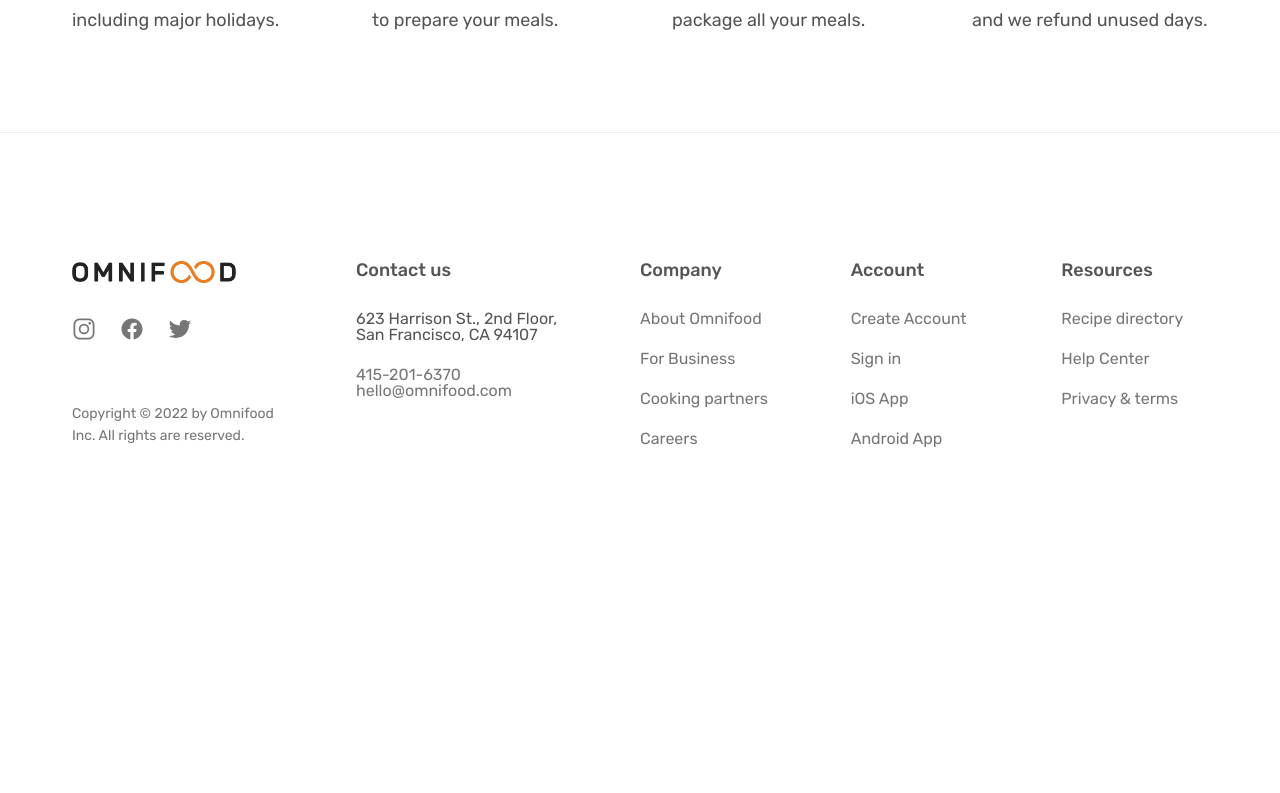
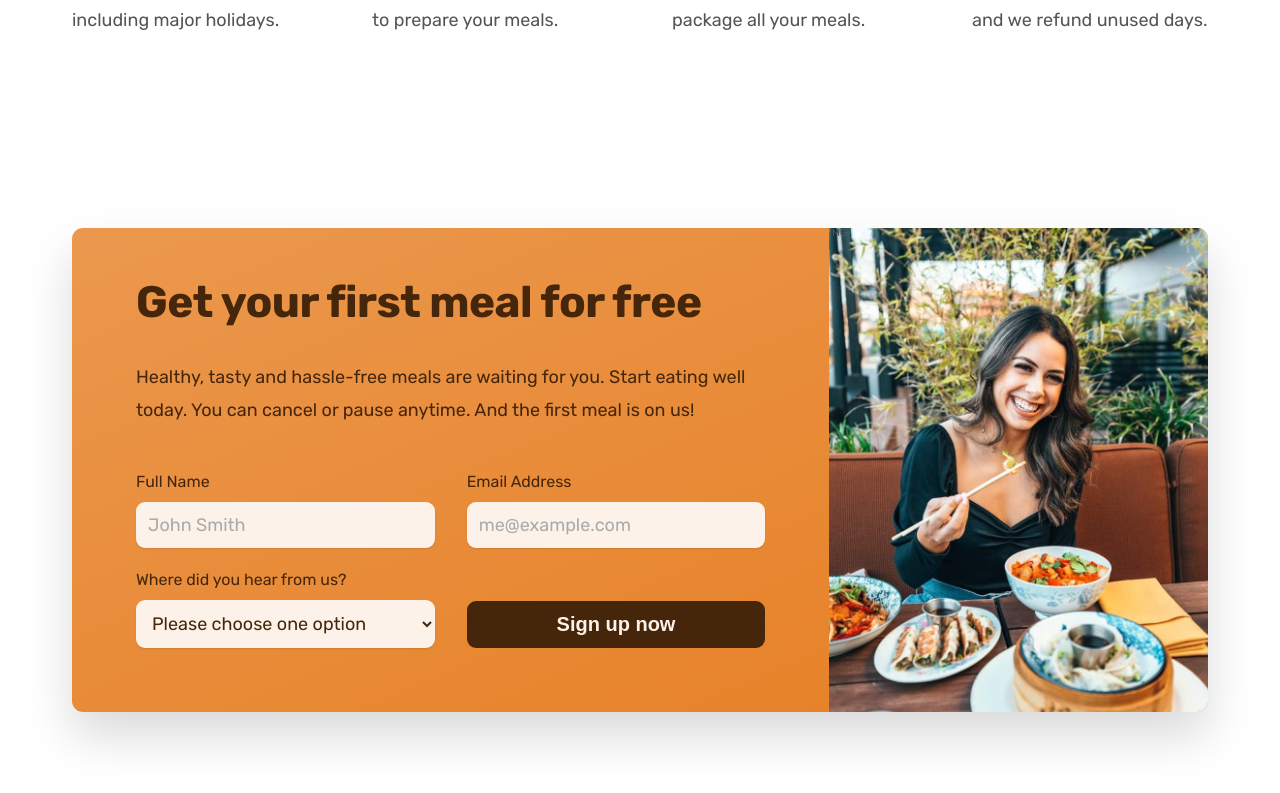
Before and after one commit to hsn2903/omnifood-react, a React (Create React App) app: page / in a window 1280 px wide. Shown: the part 5787-6580 px from the top of the page. Before the commit the page ends 6362 px from the top, so only its background shows below. Built offline with nearby package versions, Linux system fonts and the light colour scheme.

Commit message:
add cta section

```diff
--- /dev/null
+++ b/src/components/home/CallToAction.css
@@ -0,0 +1,71 @@
+.section-cta {
+  padding: 9.6rem 0;
+}
+
+.cta {
+  display: grid;
+  grid-template-columns: 2fr 1fr;
+  /* background-color: #e67e22; */
+  background-image: linear-gradient(to right bottom, #eb984e, #e67e22);
+
+  box-shadow: 0 2.4rem 4.8rem rgba(0, 0, 0, 0.15);
+  border-radius: 11px;
+  overflow: hidden;
+}
+
+.cta-text-box {
+  color: #45260a;
+  padding: 4.8rem 6.4rem 6.4rem 6.4rem;
+}
+
+.cta .heading-secondary {
+  color: #45260a;
+  margin-bottom: 3.2rem;
+}
+
+.cta-text {
+  font-size: 1.8rem;
+  line-height: 1.8;
+  margin-bottom: 4.8rem;
+}
+
+.cta-img-box {
+  background-image: linear-gradient(to right bottom, #cac0b6, #9e856f),
+    url("../../assets/img/eating.jpg");
+  background-size: cover;
+  background-position: center;
+}
+
+.cta-form {
+  display: grid;
+  grid-template-columns: 1fr 1fr;
+  column-gap: 3.2rem;
+  row-gap: 2.4rem;
+}
+
+.cta-form label {
+  display: block;
+  font-size: 1.6rem;
+  font-weight: 5500;
+  margin-bottom: 1.2rem;
+}
+.cta-form input,
+.cta-form select {
+  width: 100%;
+  padding: 1.2rem;
+  font-size: 1.8rem;
+  font-family: inherit;
+  color: inherit;
+  border: none;
+  background-color: #fdf2e9;
+  border-radius: 9px;
+  box-shadow: 0 1px 2px rgba(0, 0, 0, 0.1);
+}
+.cta-form input::placeholder {
+  color: #aaa;
+}
+
+.cta *:focus {
+  outline: none;
+  box-shadow: 0 0 0 0.8rem hsla(26, 84%, 95%, 0.5);
+}
--- /dev/null
+++ b/src/components/home/CallToAction.js
@@ -0,0 +1,70 @@
+import "./CallToAction.css";
+import eatingImage from "../../assets/img/eating.jpg";
+
+const CallToAction = () => {
+  return (
+    <section className="section-cta">
+      <div className="container">
+        <div className="cta">
+          <div className="cta-text-box">
+            <h2 className="heading-secondary">Get your first meal for free</h2>
+            <p className="cta-text">
+              Healthy, tasty and hassle-free meals are waiting for you. Start
+              eating well today. You can cancel or pause anytime. And the first
+              meal is on us!
+            </p>
+
+            <form className="cta-form" action="#">
+              <div>
+                <label htmlFor="fullname">Full Name</label>
+                <input
+                  type="text"
+                  id="fullname"
+                  placeholder="John Smith"
+                  required
+                />
+              </div>
+
+              <div>
+                <label htmlFor="email">Email Address</label>
+                <input
+                  type="email"
+                  id="email"
+                  placeholder="me@example.com"
+                  required
+                />
+              </div>
+
+              <div>
+                <label htmlFor="select-where">
+                  Where did you hear from us?
+                </label>
+                <select name="" id="select-where" required>
+                  <option value="">Please choose one option</option>
+                  <option value="friends">Friends and family</option>
+                  <option value="youtube">Youtube video</option>
+                  <option value="podcasts">Podcasts</option>
+                  <option value="other">Other</option>
+                </select>
+              </div>
+
+              <button type="submit" className="btn btn--form">
+                Sign up now
+              </button>
+            </form>
+          </div>
+          <div
+            className="cta-img-box"
+            role="img"
+            aria-label="Woman enjoying food"
+            style={{ backgroundImage: `url(${eatingImage})` }}
+          >
+            IMG
+          </div>
+        </div>
+      </div>
+    </section>
+  );
+};
+
+export default CallToAction;
--- a/src/components/index.js
+++ b/src/components/index.js
@@ -6,6 +6,7 @@
 import Testimonial from "./home/Testimonial";
 import Pricing from "./home/Pricing";
 import Features from "./home/Features";
+import CallToAction from "./home/CallToAction";
 import Footer from "./Footer";
 
 export {
@@ -17,5 +18,6 @@
   Testimonial,
   Pricing,
   Features,
+  CallToAction,
   Footer,
 };
--- a/src/index.css
+++ b/src/index.css
@@ -23,8 +23,13 @@
 
 --- COLORS
 - Primary: #e67e22
-- Tints:#fdf2e9 #fae5d3
-- Shades: #cf711f
+- Tints:
+#fdf2e9
+#fae5d3
+#eb984e
+- Shades:
+#cf711f
+#45260a
 - Accents:
 - Greys:
 #888
@@ -137,6 +142,7 @@
 }
 
 /* BUTTONS */
+.btn,
 .btn:link,
 .btn:visited {
   display: inline-block;
@@ -145,6 +151,9 @@
   padding: 1.6rem 3.2rem;
   border-radius: 9px;
   font-weight: 600;
+
+  border: none;
+  cursor: pointer;
 
   /* Put transition on original "state - element" */
   transition: all 0.3s;
@@ -174,6 +183,17 @@
 
   /* trick to add border inside */
   box-shadow: inset 0 0 0 3px #fff;
+}
+
+.btn--form {
+  background-color: #45260a;
+  color: #fdf2e9;
+  align-self: end;
+  padding: 1.2rem;
+}
+.btn--form:hover {
+  background-color: #fff;
+  color: #555;
 }
 
 .link:link,
@@ -227,3 +247,8 @@
 strong {
   font-weight: 500;
 }
+
+*:focus {
+  outline: none;
+  box-shadow: 0 0 0 0.8rem rgba(230, 125, 34, 0.5);
+}
--- a/src/pages/Home.js
+++ b/src/pages/Home.js
@@ -1,5 +1,6 @@
 import React from "react";
 import {
+  CallToAction,
   FeaturedIn,
   Hero,
   How,
@@ -17,6 +18,7 @@
       <Meals />
       <Testimonial />
       <Pricing />
+      <CallToAction />
     </div>
   );
 };
```
